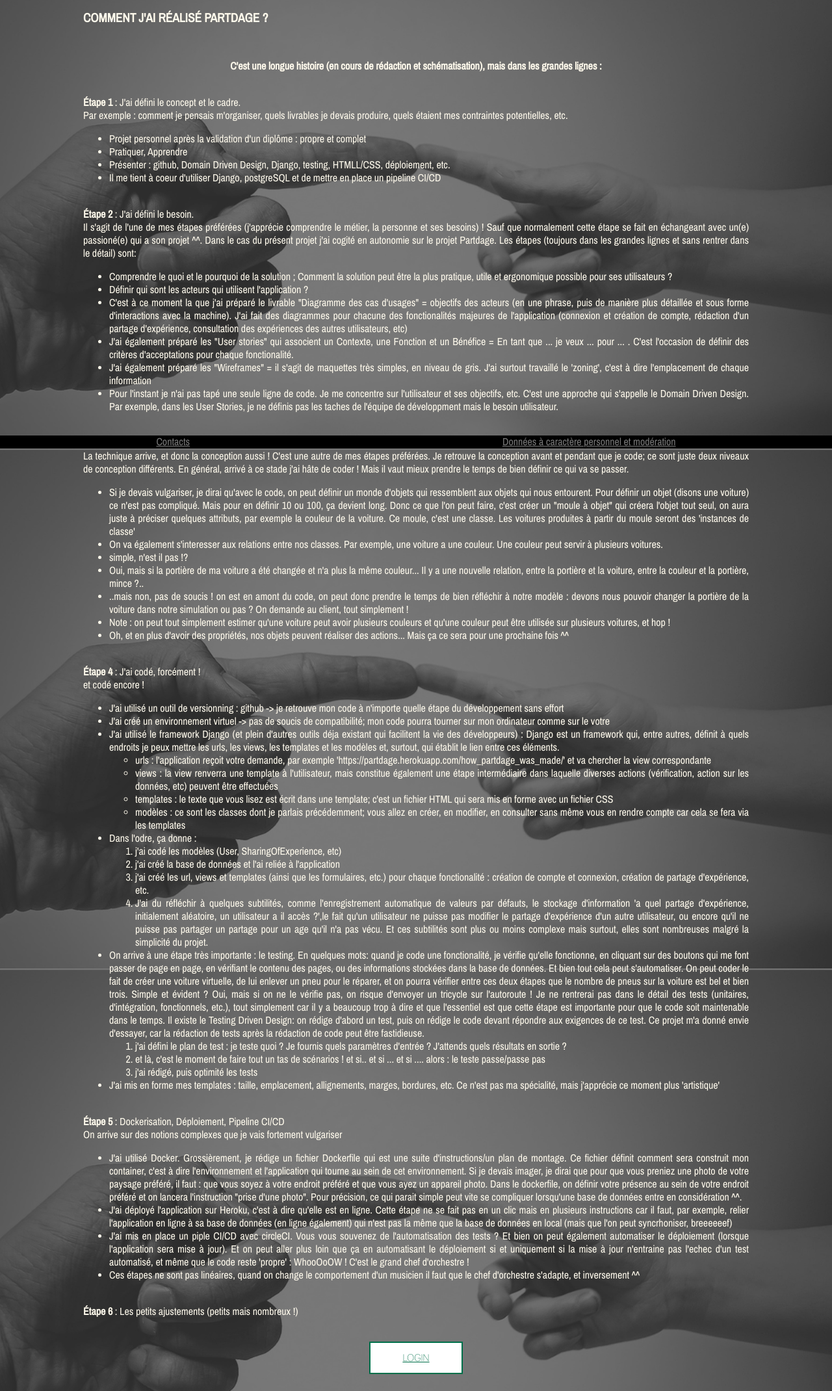
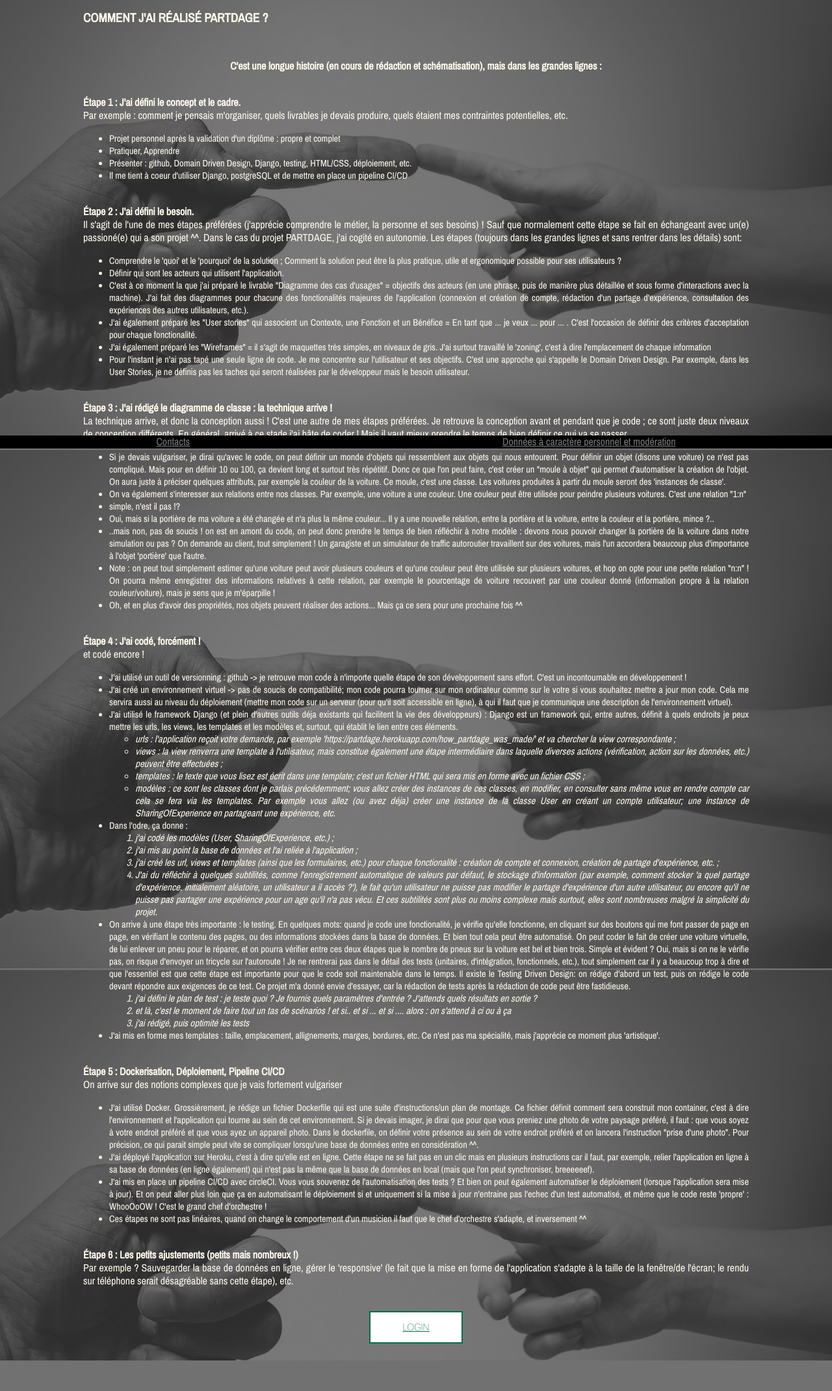
Before and after one commit to ThomasCreusot/partdage, a Django app: page /how_partdage_was_made/ in a window 1280 px wide. Shown: the part 110-2250 px from the top of the page at 65% size. After the commit the page ends 2203 px from the top, so only its background shows below. Run offline with Django 4.2, Linux system fonts and the light colour scheme; some web fonts are replaced.

Commit message:
working on how partdage was made page

```diff
--- a/sharingofexperience/templates/sharingofexperience/how_partdage_was_made.html
+++ b/sharingofexperience/templates/sharingofexperience/how_partdage_was_made.html
@@ -8,95 +8,98 @@
         <br>
         <div class='centered_text' class = 'primary_text'><p><strong>C'est une longue histoire (en cours de rédaction et schématisation), mais dans les grandes lignes :</strong></p></div>
         <br>
-        <strong>Étape 1</strong> : J'ai défini le concept et le cadre.
+        <strong>Étape 1 : J'ai défini le concept et le cadre.</strong>
         <br>
         Par exemple : comment je pensais m'organiser, quels livrables je devais produire, quels étaient mes contraintes potentielles, etc.
             <ul>
                 <li>Projet personnel après la validation d'un diplôme : propre et complet</li>
                 <li>Pratiquer, Apprendre</li>
-                <li>Présenter : github, Domain Driven Design, Django, testing, HTMLL/CSS, déploiement, etc.</li>
+                <li>Présenter : github, Domain Driven Design, Django, testing, HTML/CSS, déploiement, etc.</li>
                 <li>Il me tient à coeur d'utiliser Django, postgreSQL et de mettre en place un pipeline CI/CD</li>
             </ul>
         <br>
 
-        <strong>Étape 2</strong> : J'ai défini le besoin.
+        <strong>Étape 2 : J'ai défini le besoin.</strong>
         <br>
         Il s'agit de l'une de mes étapes préférées (j'apprécie comprendre le métier, la personne et ses besoins) !
         Sauf que normalement cette étape se fait en échangeant avec un(e) passioné(e) qui a son projet ^^.
-        Dans le cas du présent projet j'ai cogité en autonomie sur le projet Partdage. Les étapes (toujours dans les grandes lignes et sans rentrer dans le détail) sont:
+        Dans le cas du projet PARTDAGE, j'ai cogité en autonomie. Les étapes (toujours dans les grandes lignes et sans rentrer dans les détails) sont:
             <ul>
-                <li>Comprendre le quoi et le pourquoi de la solution ; Comment la solution peut être la plus pratique, utile et ergonomique possible pour ses utilisateurs ?</li>
-                <li>Définir qui sont les acteurs qui utilisent l'application ?</li>
-                <li>C'est à ce moment la que j'ai préparé le livrable "Diagramme des cas d'usages" = objectifs des acteurs (en une phrase, puis de manière plus détaillée et sous forme d'interactions avec la machine). J'ai fait des diagrammes pour chacune des fonctionalités majeures de l'application (connexion et création de compte, rédaction d'un partage d'expérience, consultation des expériences des autres utilisateurs, etc)</li>
-                <li>J'ai également préparé les "User stories" qui associent un Contexte, une Fonction et un Bénéfice = En tant que ... je veux ... pour ... . C'est l'occasion de définir des critères d'acceptations pour chaque fonctionalité.</li>
-                <li>J'ai également préparé les "Wireframes" = il s'agit de maquettes très simples, en niveau de gris. J'ai surtout travaillé le 'zoning', c'est à dire l'emplacement de chaque information</li>
-                <li>Pour l'instant je n'ai pas tapé une seule ligne de code. Je me concentre sur l'utilisateur et ses objectifs, etc. C'est une approche qui s'appelle le Domain Driven Design. Par exemple, dans les User Stories, je ne définis pas les taches de l'équipe de développment mais le besoin utilisateur.</li>
+                <li>Comprendre le 'quoi' et le 'pourquoi' de la solution ; Comment la solution peut être la plus pratique, utile et ergonomique possible pour ses utilisateurs ?</li>
+                <li>Définir qui sont les acteurs qui utilisent l'application.</li>
+                <li>C'est à ce moment la que j'ai préparé le livrable "Diagramme des cas d'usages" = objectifs des acteurs (en une phrase, puis de manière plus détaillée et sous forme d'interactions avec la machine). J'ai fait des diagrammes pour chacune des fonctionalités majeures de l'application (connexion et création de compte, rédaction d'un partage d'expérience, consultation des expériences des autres utilisateurs, etc.).</li>
+                <li>J'ai également préparé les "User stories" qui associent un Contexte, une Fonction et un Bénéfice = En tant que ... je veux ... pour ... . C'est l'occasion de définir des critères d'acceptation pour chaque fonctionalité.</li>
+                <li>J'ai également préparé les "Wireframes" = il s'agit de maquettes très simples, en niveaux de gris. J'ai surtout travaillé le 'zoning', c'est à dire l'emplacement de chaque information</li>
+                <li>Pour l'instant je n'ai pas tapé une seule ligne de code. Je me concentre sur l'utilisateur et ses objectifs. C'est une approche qui s'appelle le Domain Driven Design. Par exemple, dans les User Stories, je ne définis pas les taches qui seront réalisées par le développeur mais le besoin utilisateur.</li>
             </ul>
         <br>
 
-        <strong>Étape 3</strong> : J'ai rédigé le diagramme de classe : la technique arrive !
+        <strong>Étape 3 : J'ai rédigé le diagramme de classe : la technique arrive !</strong>
         <br>
-        La technique arrive, et donc la conception aussi ! C'est une autre de mes étapes préférées. Je retrouve la conception avant et pendant que je code; ce sont juste deux niveaux de conception différents. En général, arrivé à ce stade j'ai hâte de coder ! Mais il vaut mieux prendre le temps de bien définir ce qui va se passer.
+        La technique arrive, et donc la conception aussi ! C'est une autre de mes étapes préférées. Je retrouve la conception avant et pendant que je code ; ce sont juste deux niveaux de conception différents. En général, arrivé à ce stade j'ai hâte de coder ! Mais il vaut mieux prendre le temps de bien définir ce qui va se passer.
             <ul>
-                <li>Si je devais vulgariser, je dirai qu'avec le code, on peut définir un monde d'objets qui ressemblent aux objets qui nous entourent. Pour définir un objet (disons une voiture) ce n'est pas compliqué. Mais pour en définir 10 ou 100, ça devient long. Donc ce que l'on peut faire, c'est créer un "moule à objet" qui créera l'objet tout seul, on aura juste à préciser quelques attributs, par exemple la couleur de la voiture. Ce moule, c'est une classe. Les voitures produites à partir du moule seront des 'instances de classe'</li>
-                <li>On va également s'interesser aux relations entre nos classes. Par exemple, une voiture a une couleur. Une couleur peut servir à plusieurs voitures.</li>
+                <li>Si je devais vulgariser, je dirai qu'avec le code, on peut définir un monde d'objets qui ressemblent aux objets qui nous entourent. Pour définir un objet (disons une voiture) ce n'est pas compliqué. Mais pour en définir 10 ou 100, ça devient long et surtout très répétitif. Donc ce que l'on peut faire, c'est créer un "moule à objet" qui permet d'automatiser la création de l'objet. On aura juste à préciser quelques attributs, par exemple la couleur de la voiture. Ce moule, c'est une classe. Les voitures produites à partir du moule seront des 'instances de classe'.</li>
+                <li>On va également s'interesser aux relations entre nos classes. Par exemple, une voiture a une couleur. Une couleur peut être utilisée pour peindre plusieurs voitures. C'est une relation "1:n"</li>
                 <li>simple, n'est il pas !?</li>
                 <li>Oui, mais si la portière de ma voiture a été changée et n'a plus la même couleur... Il y a une nouvelle relation, entre la portière et la voiture, entre la couleur et la portière, mince ?..</li>
-                <li>..mais non, pas de soucis ! on est en amont du code, on peut donc prendre le temps de bien réfléchir à notre modèle : devons nous pouvoir changer la portière de la voiture dans notre simulation ou pas ? On demande au client, tout simplement !</li>
-                <li>Note : on peut tout simplement estimer qu'une voiture peut avoir plusieurs couleurs et qu'une couleur peut être utilisée sur plusieurs voitures, et hop !</li>
+                <li>..mais non, pas de soucis ! on est en amont du code, on peut donc prendre le temps de bien réfléchir à notre modèle : devons nous pouvoir changer la portière de la voiture dans notre simulation ou pas ? On demande au client, tout simplement ! Un garagiste et un simulateur de traffic autoroutier travaillent sur des voitures, mais l'un accordera beaucoup plus d'importance à l'objet 'portière' que l'autre.</li>
+                <li>Note : on peut tout simplement estimer qu'une voiture peut avoir plusieurs couleurs et qu'une couleur peut être utilisée sur plusieurs voitures, et hop on opte pour une petite relation "n:n" ! On pourra même enregistrer des informations relatives à cette relation, par exemple le pourcentage de voiture recouvert par une couleur donné (information propre à la relation couleur/voiture), mais je sens que je m'éparpille !</li>
                 <li>Oh, et en plus d'avoir des propriétés, nos objets peuvent réaliser des actions... Mais ça ce sera pour une prochaine fois ^^</li>
             </ul>
         <br>
 
-        <strong>Étape 4</strong> : J'ai codé, forcément !
+        <strong>Étape 4 : J'ai codé, forcément !</strong>
         <br>
         et codé encore !
             <ul>
-                <li>J'ai utilisé un outil de versionning : github -> je retrouve mon code à n'importe quelle étape du développement sans effort</li>
-                <li>J'ai créé un environnement virtuel -> pas de soucis de compatibilité; mon code pourra tourner sur mon ordinateur comme sur le votre</li>
-                <li>J'ai utilisé le framework Django (et plein d'autres outils déja existant qui facilitent la vie des développeurs) : Django est un framework qui, entre autres, définit à quels endroits je peux mettre les urls, les views, les templates et les modèles et, surtout, qui établit le lien entre ces éléments.
+                <li>J'ai utilisé un outil de versionning : github -> je retrouve mon code à n'importe quelle étape de son développement sans effort. C'est un incontournable en développement !</li>
+                <li>J'ai créé un environnement virtuel -> pas de soucis de compatibilité; mon code pourra tourner sur mon ordinateur comme sur le votre si vous souhaitez mettre a jour mon code. Cela me servira aussi au niveau du déploiement (mettre mon code sur un serveur (pour qu'il soit accessible en ligne), à qui il faut que je communique une description de l'environnement virtuel).</li>
+                <li>J'ai utilisé le framework Django (et plein d'autres outils déja existants qui facilitent la vie des développeurs) : Django est un framework qui, entre autres, définit à quels endroits je peux mettre les urls, les views, les templates et les modèles et, surtout, qui établit le lien entre ces éléments.
                     <ul>
-                        <li>urls : l'application reçoit votre demande, par exemple 'https://partdage.herokuapp.com/how_partdage_was_made/' et va chercher la view correspondante</li>
-                        <li>views : la view renverra une template à l'utilisateur, mais constitue également une étape intermédiaire dans laquelle diverses actions (vérification, action sur les données, etc) peuvent être effectuées</li>
-                        <li>templates : le texte que vous lisez est écrit dans une template; c'est un fichier HTML qui sera mis en forme avec un fichier CSS</li>
-                        <li>modèles : ce sont les classes dont je parlais précédemment; vous allez en créer, en modifier, en consulter sans même vous en rendre compte car cela se fera via les templates</li>
+                        <li class="wordbreak-breakall">urls : l'application reçoit votre demande, par exemple 'https://partdage.herokuapp.com/how_partdage_was_made/' et va chercher la view correspondante ;</li>
+                        <li>views : la view renverra une template à l'utilisateur, mais constitue également une étape intermédiaire dans laquelle diverses actions (vérification, action sur les données, etc.) peuvent être effectuées ;</li>
+                        <li>templates : le texte que vous lisez est écrit dans une template; c'est un fichier HTML qui sera mis en forme avec un fichier CSS ;</li>
+                        <li>modèles : ce sont les classes dont je parlais précédemment; vous allez créer des instances de ces classes, en modifier, en consulter sans même vous en rendre compte car cela se fera via les templates. Par exemple vous allez (ou avez déja) créer une instance de la classe User en créant un compte utilisateur; une instance de SharingOfExperience en partageant une expérience, etc.</li>
                     </ul>
                 </li>
                 <li>Dans l'odre, ça donne :
                     <ol>
-                    <li>j'ai codé les modèles (User, SharingOfExperience, etc)</li>
-                    <li>j'ai créé la base de données et l'ai reliée à l'application</li>
-                    <li>j'ai créé les url, views et templates (ainsi que les formulaires, etc.) pour chaque fonctionalité : création de compte et connexion, création de partage d'expérience, etc.</li>
-                    <li>J'ai du réfléchir à quelques subtilités, comme l'enregistrement automatique de valeurs par défauts, le stockage d'information 'a quel partage d'expérience, initialement aléatoire, un utilisateur a il accès ?',le fait qu'un utilisateur ne puisse pas modifier le partage d'expérience d'un autre utilisateur, ou encore qu'il ne puisse pas partager un partage pour un age qu'il n'a pas vécu. Et ces subtilités sont plus ou moins complexe mais surtout, elles sont nombreuses malgré la simplicité du projet.</li>
+                    <li>j'ai codé les modèles (User, SharingOfExperience, etc.) ;</li>
+                    <li>j'ai mis au point la base de données et l'ai reliée à l'application ;</li>
+                    <li>j'ai créé les url, views et templates (ainsi que les formulaires, etc.) pour chaque fonctionalité : création de compte et connexion, création de partage d'expérience, etc. ;</li>
+                    <li>J'ai du réfléchir à quelques subtilités, comme l'enregistrement automatique de valeurs par défaut, le stockage d'information (par exemple, comment stocker 'a quel partage d'expérience, initialement aléatoire, un utilisateur a il accès ?'), le fait qu'un utilisateur ne puisse pas modifier le partage d'expérience d'un autre utilisateur, ou encore qu'il ne puisse pas partager une expérience pour un age qu'il n'a pas vécu. Et ces subtilités sont plus ou moins complexe mais surtout, elles sont nombreuses malgré la simplicité du projet.</li>
                     </ol>
                 </li>
                 <li>On arrive à une étape très importante : le testing.
                     En quelques mots: quand je code une fonctionalité, je vérifie qu'elle fonctionne, en cliquant sur des boutons qui me font passer de page en page, en vérifiant le contenu des pages, ou des informations stockées dans la base de données.
-                    Et bien tout cela peut s'automatiser. On peut coder le fait de créer une voiture virtuelle, de lui enlever un pneu pour le réparer, et on pourra vérifier entre ces deux étapes que le nombre de pneus sur la voiture est bel et bien trois. Simple et évident ? Oui, mais si on ne le vérifie pas, on risque d'envoyer un tricycle sur l'autoroute !
+                    Et bien tout cela peut être automatisé. On peut coder le fait de créer une voiture virtuelle, de lui enlever un pneu pour le réparer, et on pourra vérifier entre ces deux étapes que le nombre de pneus sur la voiture est bel et bien trois. Simple et évident ? Oui, mais si on ne le vérifie pas, on risque d'envoyer un tricycle sur l'autoroute !
                     Je ne rentrerai pas dans le détail des tests (unitaires, d'intégration, fonctionnels, etc.), tout simplement car il y a beaucoup trop à dire et que l'essentiel est que cette étape est importante pour que le code soit maintenable dans le temps.
                     Il existe le Testing Driven Design: on rédige d'abord un test, puis on rédige le code devant répondre aux exigences de ce test. Ce projet m'a donné envie d'essayer, car la rédaction de tests après la rédaction de code peut être fastidieuse.
                     <ol>
                         <li>j'ai défini le plan de test : je teste quoi ? Je fournis quels paramètres d'entrée ? J'attends quels résultats en sortie ?</li>
-                        <li>et là, c'est le moment de faire tout un tas de scénarios ! et si.. et si ... et si .... alors : le teste passe/passe pas</li>
+                        <li>et là, c'est le moment de faire tout un tas de scénarios ! et si.. et si ... et si .... alors : on s'attend à ci ou à ça</li>
                         <li>j'ai rédigé, puis optimité les tests</li>
                     </ol>
                 </li>
-                <li>J'ai mis en forme mes templates : taille, emplacement, allignements, marges, bordures, etc. Ce n'est pas ma spécialité, mais j'apprécie ce moment plus 'artistique'</li>
+                <li>J'ai mis en forme mes templates : taille, emplacement, allignements, marges, bordures, etc. Ce n'est pas ma spécialité, mais j'apprécie ce moment plus 'artistique'.</li>
             </ul>
         <br>
 
-        <strong>Étape 5</strong> : Dockerisation, Déploiement, Pipeline CI/CD
+        <strong>Étape 5 : Dockerisation, Déploiement, Pipeline CI/CD</strong>
         <br>
         On arrive sur des notions complexes que je vais fortement vulgariser
             <ul>
                 <li>J'ai utilisé Docker. Grossièrement, je rédige un fichier Dockerfile qui est une suite d'instructions/un plan de montage. Ce fichier définit comment sera construit mon container, c'est à dire l'environnement et l'application qui tourne au sein de cet environnement. Si je devais imager, je dirai que pour que vous preniez une photo de votre paysage préféré, il faut : que vous soyez à votre endroit préféré et que vous ayez un appareil photo. Dans le dockerfile, on définir votre présence au sein de votre endroit préféré et on lancera l'instruction "prise d'une photo". Pour précision, ce qui parait simple peut vite se compliquer lorsqu'une base de données entre en considération ^^.</li>
-                <li>J'ai déployé l'application sur Heroku, c'est à dire qu'elle est en ligne. Cette étape ne se fait pas en un clic mais en plusieurs instructions car il faut, par exemple, relier l'application en ligne à sa base de données (en ligne également) qui n'est pas la même que la base de données en local (mais que l'on peut syncrhoniser, breeeeeef)</li>
-                <li>J'ai mis en place un piple CI/CD avec circleCI. Vous vous souvenez de l'automatisation des tests ? Et bien on peut également automatiser le déploiement (lorsque l'application sera mise à jour). Et on peut aller plus loin que ça en automatisant le déploiement si et uniquement si la mise à jour n'entraine pas l'echec d'un test automatisé, et même que le code reste 'propre' : WhooOoOW ! C'est le grand chef d'orchestre !</li>
+                <li>J'ai déployé l'application sur Heroku, c'est à dire qu'elle est en ligne. Cette étape ne se fait pas en un clic mais en plusieurs instructions car il faut, par exemple, relier l'application en ligne à sa base de données (en ligne également) qui n'est pas la même que la base de données en local (mais que l'on peut synchroniser, breeeeeef).</li>
+                <li>J'ai mis en place un pipeline CI/CD avec circleCI. Vous vous souvenez de l'automatisation des tests ? Et bien on peut également automatiser le déploiement (lorsque l'application sera mise à jour). Et on peut aller plus loin que ça en automatisant le déploiement si et uniquement si la mise à jour n'entraine pas l'echec d'un test automatisé, et même que le code reste 'propre' : WhooOoOW ! C'est le grand chef d'orchestre !</li>
                 <li>Ces étapes ne sont pas linéaires, quand on change le comportement d'un musicien il faut que le chef d'orchestre s'adapte, et inversement ^^</li>
             </ul>
         <br>
 
-        <strong>Étape 6</strong> : Les petits ajustements (petits mais nombreux !)
+        <strong>Étape 6 : Les petits ajustements (petits mais nombreux !)</strong>
+        <br>
+        Par exemple ? Sauvegarder la base de données en ligne, gérer le 'responsive' (le fait que la mise en forme de l'application s'adapte à la taille de la fenêtre/de l'écran; le rendu sur téléphone serait désagréable sans cette étape), etc.
+
     </p>
 
     <br>
--- a/static/styles.css
+++ b/static/styles.css
@@ -288,6 +288,10 @@ h2 {
     align-items: center;
 }
 
+.wordbreak-breakall{
+    word-break: break-all;
+}
+
 
 
 /*==================================*/
@@ -374,6 +378,23 @@ h2 {
     height: 50px;
     position:relative;
     left: 43%; /*50% - 14%/2 with 14% <-> button width*/
+}
+
+#blocPageHowWasMade strong * {
+    font-size: 1.1em;
+    color: rgb(255, 255, 255)
+}
+
+#blocPageHowWasMade ul * {
+    font-size: 0.9em;
+}
+
+#blocPageHowWasMade ul ul *, #blocPageHowWasMade ul ol * {
+    font-size: 1.15em;
+}
+
+#blocPageHowWasMade ul ul *, #blocPageHowWasMade ul ol * {
+    font-style: italic;
 }
 
 
```
Also changed, not shown: 1 other file.
